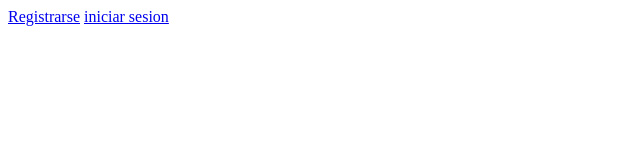
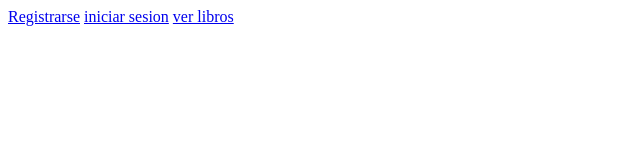
Before and after one commit to CharlyDess/Examen, a plain HTML site: page front/index.html in a window 1280 px wide. Shown: the full height of the page, 0-640 px from the left. Drawn offline with nearby package versions, Linux system fonts and the light colour scheme.

```diff
--- a/front/index.html
+++ b/front/index.html
@@ -9,6 +9,7 @@
 <body>
     <a href = "registro.html">Registrarse</a>
     <a href = "InicioSesion.html">iniciar sesion</a>
+    <a href = "bodytable.html">ver libros</a>
 
 
 
```
